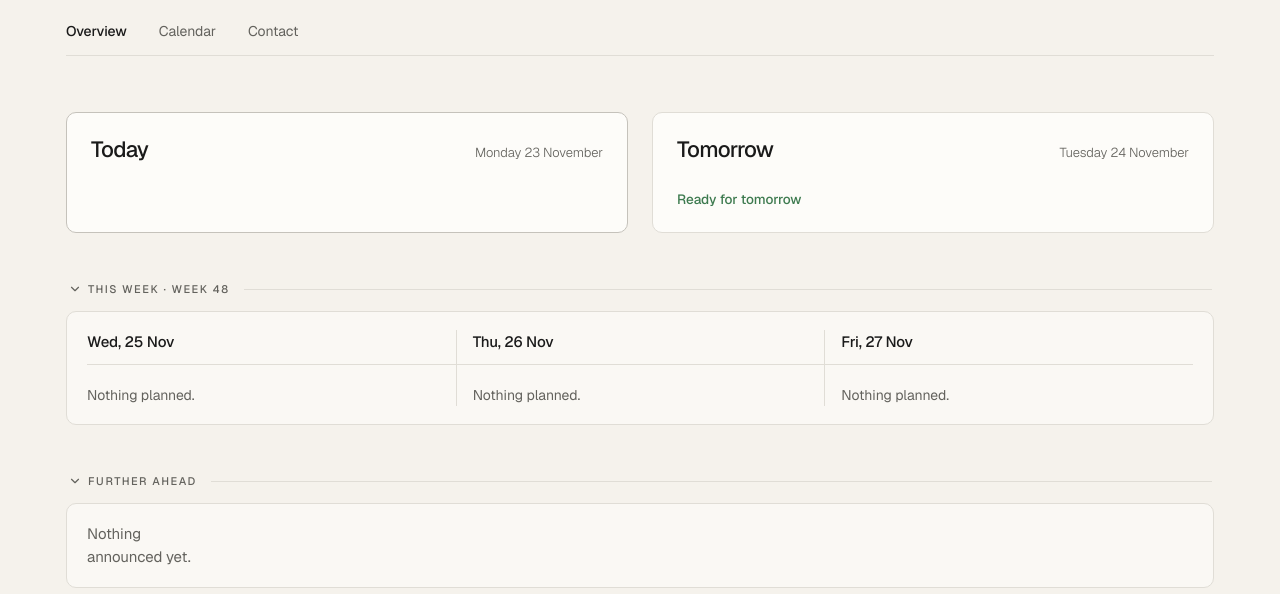
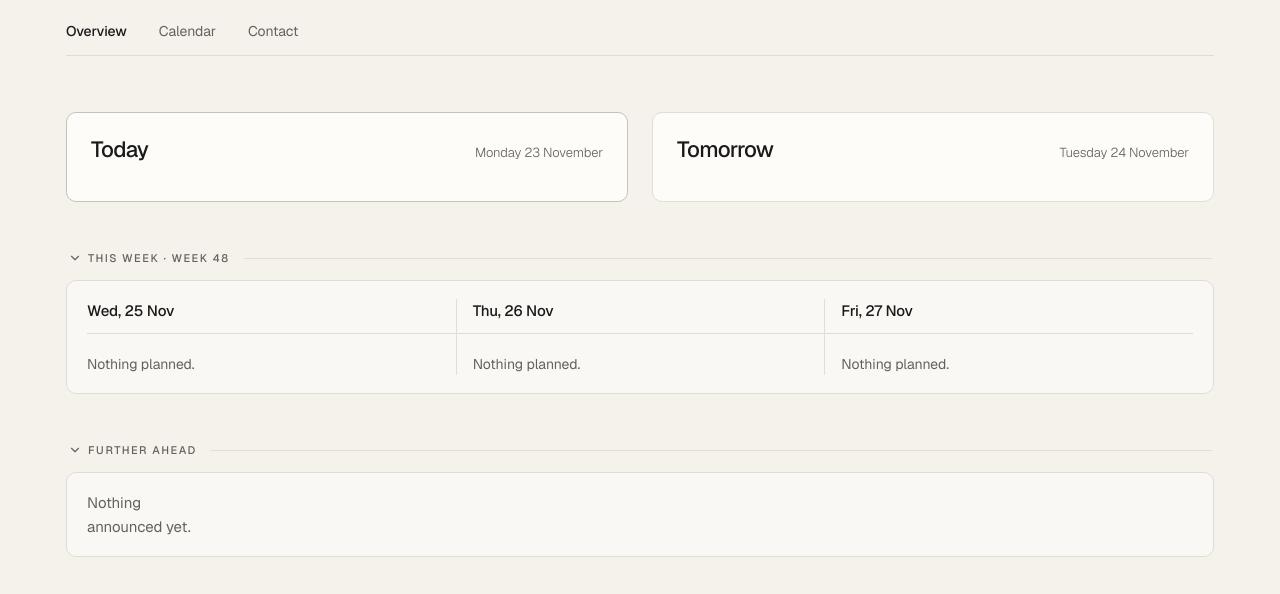
Before and after one commit to jusa1408/aula-laif-template, a plain HTML site: page template/index.html in a window 1280 px wide. Shown: the part 151-745 px from the top of the page. Drawn offline with nearby package versions, Linux system fonts and the light colour scheme.

Commit message:
Mørk tilstand: tydelige tags; ingen Klar til i morgen; rammer på hver sin linje
Co-Authored-By: Claude Opus 5.5 <noreply@anthropic.com>
Claude-Session: https://claude.ai/code/session_016V26DV2JYh4q698NBBUARu

```diff
--- a/template/aula-laif.css
+++ b/template/aula-laif.css
@@ -866,7 +866,7 @@ b,strong{font-weight:500}
 .kid .presence .step svg,.kid .meta .step.plan svg{display:none}
 .kid .meta:has(.step.plan){padding-left:38px}
 /* Tomorrow: one line answering "are we ready?" */
-.ready{display:flex;flex-wrap:wrap;align-items:center;gap:6px 14px;font-size:13.5px;color:var(--muted-fg);margin:10px 0 0}
+.ready{display:flex;flex-wrap:wrap;align-items:center;gap:6px 14px;font-size:13.5px;color:var(--muted-fg);margin:10px 0 8px}
 .ready span{display:inline-flex;align-items:center;gap:6px}
 .ready svg{flex:none}
 .ready b{color:var(--foreground);font-weight:500}
@@ -878,7 +878,7 @@ b,strong{font-weight:500}
 /* ===== Variant B: a small box per child – avatars for what happens, the day's frame in one grey footer ===== */
 .kind-t{display:none}
 .kid{gap:12px}
-.kfoot{display:flex;flex-wrap:wrap;gap:2px 14px;font-size:13px;color:var(--muted-fg)}
+.kfoot{display:grid;gap:4px;font-size:13px;color:var(--muted-fg)}
 .kfoot .meta.ic{display:block}
 .kfoot .meta.ic > svg{display:none}
 .kfoot .meta.ic .mi{display:inline-flex;gap:2px 10px}
@@ -889,6 +889,11 @@ b,strong{font-weight:500}
 .shared-lunch,.shared-pick{border-top:0;padding-top:0;margin-top:12px}
 
 /* child tags in the same muted tile as the avatars; the child's colour lives on as a small dot */
-.tags .badge.k0,.tags .badge.k1,.tags .badge.k2,.tags .badge.k3,.tags .badge.k4,.tags .badge.k5,.tags .badge.both{background:var(--muted);border-color:transparent;color:var(--foreground);display:inline-flex;align-items:center;gap:6px}
+/* tile = the soft surface of tags and avatars; a step lighter than the card in dark mode so it doesn't vanish */
+:root{--tile:#efebe3}
+@media (prefers-color-scheme: dark){:root:not([data-theme="light"]){--tile:#2e2c28}}
+:root[data-theme="dark"]{--tile:#2e2c28}
+.kid li.it .ev-i:not(.todo){background:var(--tile)}
+.tags .badge.k0,.tags .badge.k1,.tags .badge.k2,.tags .badge.k3,.tags .badge.k4,.tags .badge.k5,.tags .badge.both{background:var(--tile);border-color:transparent;color:var(--foreground);display:inline-flex;align-items:center;gap:6px}
 .tags .badge.k0::before,.tags .badge.k1::before,.tags .badge.k2::before,.tags .badge.k3::before,.tags .badge.k4::before,.tags .badge.k5::before{content:"";width:7px;height:7px;border-radius:50%;background:var(--dot)}
 .tags .badge.k0{--dot:#3d9a63}.tags .badge.k1{--dot:#2f86b0}.tags .badge.k2{--dot:#7b5cc9}.tags .badge.k3{--dot:#c4613f}.tags .badge.k4{--dot:#b8901f}.tags .badge.k5{--dot:#c4498a}
--- a/template/aula-laif.js
+++ b/template/aula-laif.js
@@ -47,7 +47,7 @@ const STR = {
       updated:"Updated",closes:"Closes",nothingSpecial:"Nothing planned.",normalDay:"Nothing planned.",weekend:"Weekend. Nothing from Aula.",
       noPickups:"No pick-ups set",noPickup:"No pick-up set",pickup:"Pick-up",planned:"Planned",lunch:"Lunch",afternoon:"Afternoon",
       lunchOf:k=>`${k}'s lunch`,droppedOff:"Dropped off",pickedUp:"Picked up",notYet:"not yet",done:"done",next:"Next",
-      pack:"Pack",kEvent:"Event",kTrip:"Trip",kTodo:"To do",nTodo:n=>`${n} to do`,nEvents:n=>n===1?"1 event":`${n} events`,nPack:n=>`${n} to pack`,readyFor:d=>`Ready for ${d}`,seeAll:n=>`All ${n} in the calendar`,newSince:n=>`${n} new since your last visit`,nothingToPack:"Nothing extra to pack.",cantTick:"Ticks need edit access to this page.",addCal:"Add to calendar",
+      pack:"Pack",kEvent:"Event",kTrip:"Trip",kTodo:"To do",nTodo:n=>`${n} to do`,nEvents:n=>n===1?"1 event":`${n} events`,nPack:n=>`${n} to pack`,seeAll:n=>`All ${n} in the calendar`,newSince:n=>`${n} new since your last visit`,nothingToPack:"Nothing extra to pack.",cantTick:"Ticks need edit access to this page.",addCal:"Add to calendar",
       isNew:"New",showMsg:"Show full message",nothingYet:"Nothing announced yet.",nothingElse:"Nothing else.",noMenu:"No menu yet.",noPlaces:"No places yet – they appear after the first update from Aula.",sbarShow:"Show",signIn:"Sign in to claude.ai to see the latest update.",firstRun:"Waiting for the first update from Aula – it takes a few minutes.",loadFail:"Couldn't load the update right now.",
       openAula:"Open Aula ↗",
       footer:list=>`Read from Aula${list?` at ${list}`:""}. Always check Aula itself if something looks off.`,and:"and",
@@ -60,7 +60,7 @@ const STR = {
       updated:"Opdateret",closes:"Lukker",nothingSpecial:"Intet planlagt.",normalDay:"Intet planlagt.",weekend:"Weekend. Intet fra Aula.",
       noPickups:"Ingen afhentning sat",noPickup:"Ingen afhentning sat",pickup:"Afhentning",planned:"Planlagt",lunch:"Frokost",afternoon:"Eftermiddag",
       lunchOf:k=>`${k}s frokost`,droppedOff:"Afleveret",pickedUp:"Hentet",notYet:"endnu ikke",done:"overstået",next:"Næste",
-      pack:"Pak",kEvent:"Aftale",kTrip:"Tur",kTodo:"Skal gøres",nTodo:n=>`${n} skal gøres`,nEvents:n=>n===1?"1 aftale":`${n} aftaler`,nPack:n=>`${n} skal pakkes`,readyFor:d=>`Klar til ${d}`,seeAll:n=>`Alle ${n} i kalenderen`,newSince:n=>`${n} nye siden sidst`,nothingToPack:"Intet ekstra at pakke.",cantTick:"Flueben kræver redigeringsadgang til siden.",addCal:"Tilføj til kalender",
+      pack:"Pak",kEvent:"Aftale",kTrip:"Tur",kTodo:"Skal gøres",nTodo:n=>`${n} skal gøres`,nEvents:n=>n===1?"1 aftale":`${n} aftaler`,nPack:n=>`${n} skal pakkes`,seeAll:n=>`Alle ${n} i kalenderen`,newSince:n=>`${n} nye siden sidst`,nothingToPack:"Intet ekstra at pakke.",cantTick:"Flueben kræver redigeringsadgang til siden.",addCal:"Tilføj til kalender",
       isNew:"Ny",showMsg:"Vis hele beskeden",nothingYet:"Intet annonceret endnu.",nothingElse:"Intet andet.",noMenu:"Ingen menu endnu.",noPlaces:"Ingen steder endnu – de kommer efter første opdatering fra Aula.",sbarShow:"Vis",signIn:"Log ind på claude.ai for at se seneste opdatering.",firstRun:"Venter på første opdatering fra Aula – det tager et par minutter.",loadFail:"Kunne ikke hente opdateringen lige nu.",
       openAula:"Åbn Aula ↗",
       footer:list=>`Læses fra Aula${list?` kl. ${list}`:""}. Tjek altid Aula selv, hvis noget ser forkert ud.`,and:"og",
@@ -257,12 +257,11 @@ function readyLine(iso){
   const todo = actionItems().filter(u => !DONE[doneId(u)] && u.date <= iso).length;
   const evs = eventsFor(iso).filter(e => shows(e.child) && evKind(e)!=="todo").length;
   const pk = D.packing && D.packing.date===iso ? shownKids().reduce((n,k) => n + (((D.packing.kids||{})[k])||[]).length, 0) : 0;
-  const day = NEXT_IS_TOMORROW ? t("tomorrow").toLowerCase() : wdName(iso).toLowerCase();
   const parts = [];
-  if(!todo && !pk) parts.push(`<span class="ok">${IC_DONE}${esc(t("readyFor")(day))}</span>`);
   if(todo) parts.push(`<span>${IC_TODO}<b>${esc(t("nTodo")(todo))}</b></span>`);
   if(evs) parts.push(`<span>${IC_EV}${esc(t("nEvents")(evs))}</span>`);
-  return `<div class="ready">${parts.join("")}</div>`;
+  // only when there is something to do – a quiet day says nothing
+  return todo ? `<div class="ready">${parts.join("")}</div>` : "";
 }
 // one line for the next school day: "Pack: [Paula] packed lunch, water bottle  [Billie] swimwear"; nothing when nobody needs anything
 function packAll(iso){
```
Also changed, not shown: demo/index.html (+12 -8 lines).
